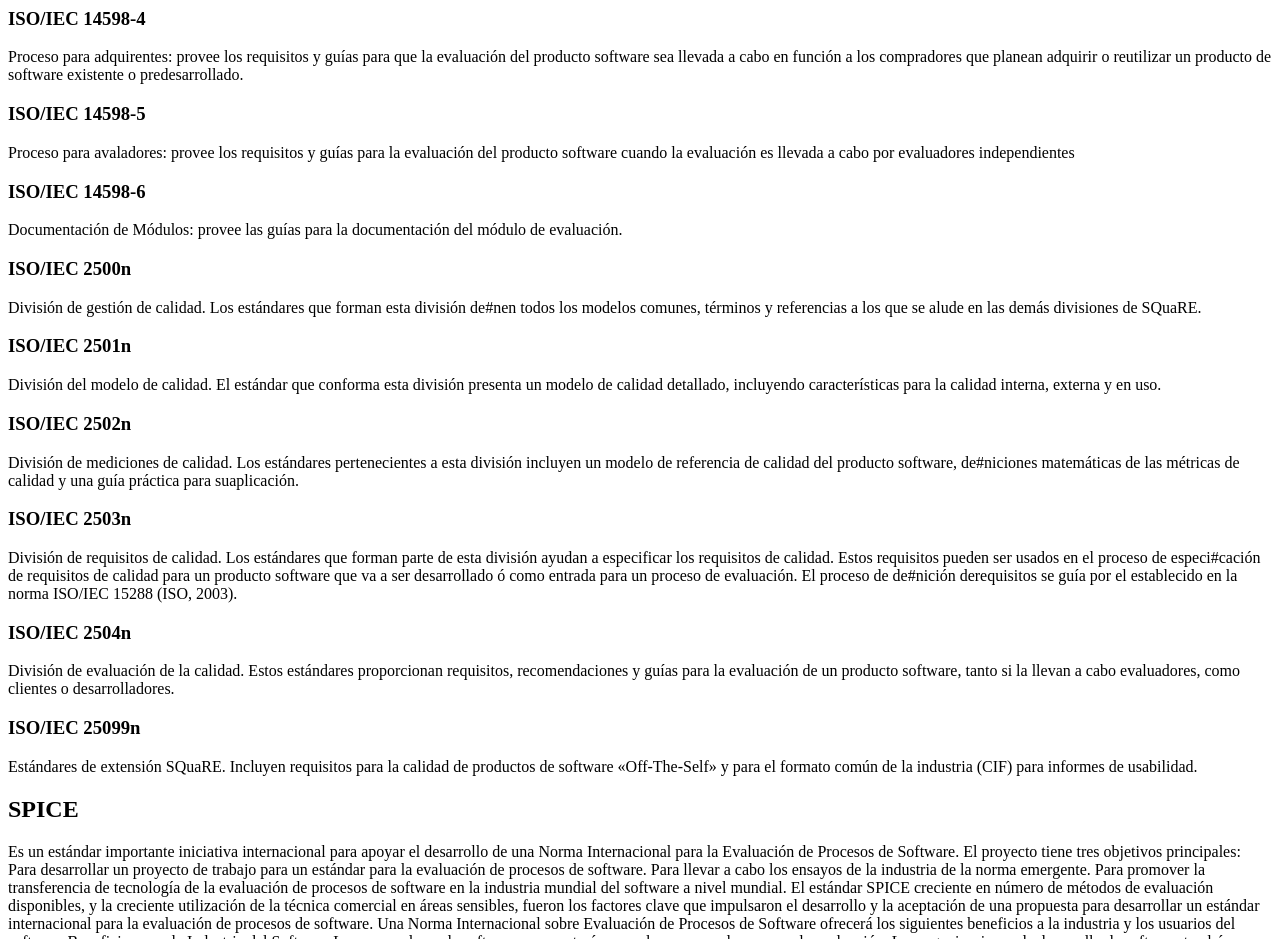
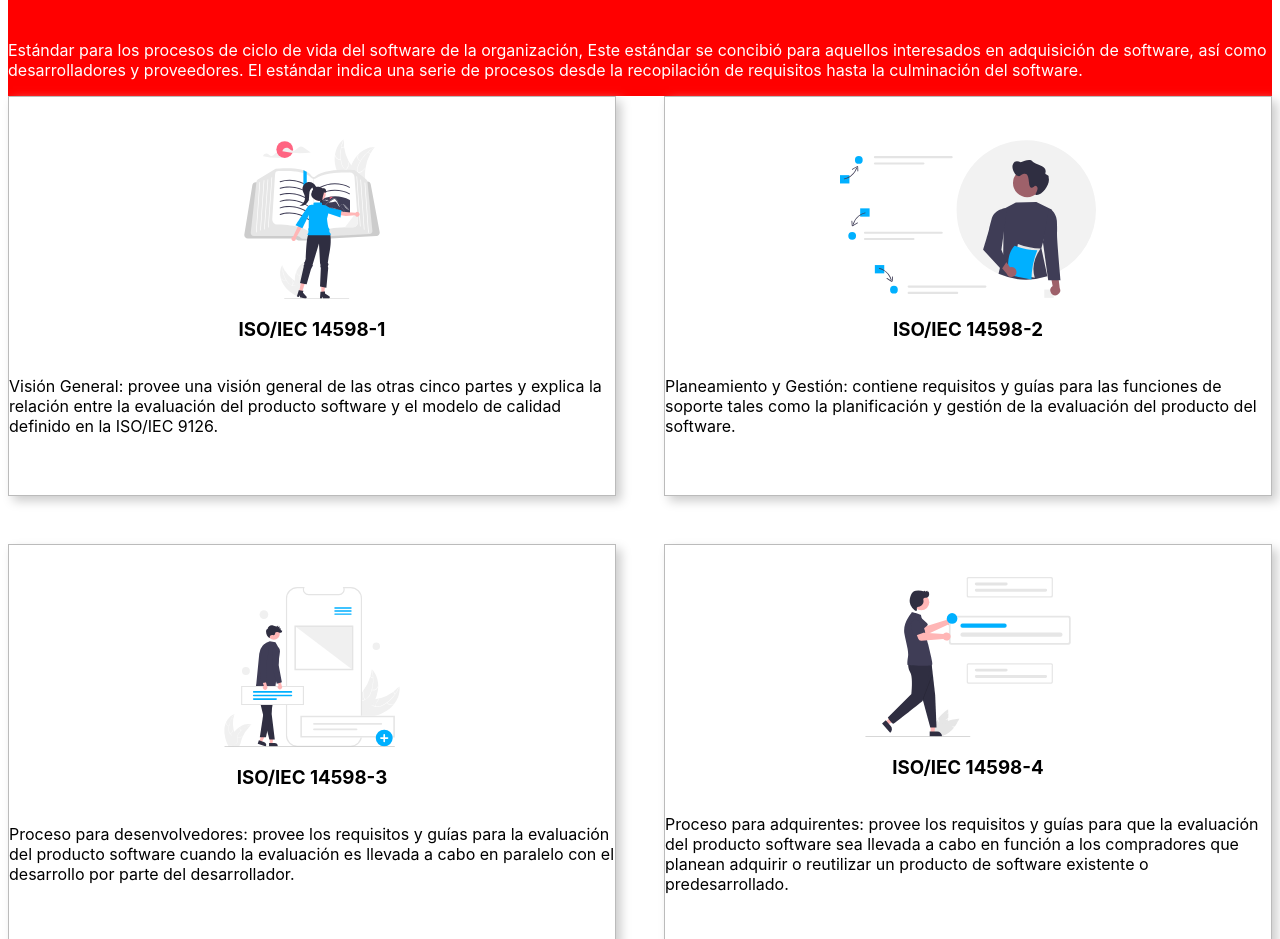
Before and after one commit to KlevermanSalazar/Modelos-Calidad, a plain HTML site: page index.html in a window 1280 px wide. Shown: the part 627-1566 px from the top of the page. Drawn offline with Linux system fonts and the light colour scheme.

Commit message:
Added styles in the introduction,norms,type-norms

```diff
--- a/index.html
+++ b/index.html
@@ -4,6 +4,7 @@
     <meta charset="UTF-8">
     <meta http-equiv="X-UA-Compatible" content="IE=edge">
     <meta name="viewport" content="width=device-width, initial-scale=1.0">
+    <link rel="stylesheet" href="../static/css/style.css">
     <title>Modelos Calidad</title>
 </head>
 <body>
@@ -17,58 +18,74 @@
             </ul>
         </nav>
     </header>
-    <article>
+    <article class="introduction">
         <h2>Introduccion</h1>
         <p>Los estándares de calidad de software hacen parte de la ingeniería de software, utilización de estándares y metodologías para	P el diseño, programación, prueba y análisis del software desarrollado, con el objetivo de ofrecer una mayor confiabilidad, mantenibilidad en concordancia con los requisitos exigidos, con esto se eleva la productividad y el control en la calidad de software, parte de la gestión de la calidad se establecen a mejorar su eficacia y eficiencia.En un escenario en el que los sistemas de software se desarrollan y construyen por terceros proveedores, el contratante del servicio, como primer receptor del mismo, en muchos casos debe confiar en el buen hacer del proveedor seleccionado, especialmente si nos dispone de los medios apropiados para auditar la entrega y en su caso argumentar defectos en el proceso de desarrollo En general, una vez validado que el sistema responde a los principales requisitos funcionales especificados, el usuario realizará las pruebas de aceptación, corrigiendo los errores encontrados y tas pasándose al fin del entorno de producción. Sin embargo, en muy pocas ocasiones se validan de manera rigurosa los requisitos funcionales y los no funcionales, o se ejecutan validaciones que aseguren que el sistema es lo suficientemente robusto y estable como para pasar a un entorno productivo con las garantías adecuadas</p>
     </article>
-    <section>
+    <article class="norms">
         <h2>Normas ISO</h2>
         <p>Estándar para los procesos de ciclo de vida del software de la organización, Este estándar se concibió para aquellos interesados en adquisición de software, así como desarrolladores y proveedores. El estándar indica una serie de procesos desde la recopilación de requisitos hasta la culminación del software.</p>
-        <div>
+    </article>
+    <section class="type-norms">
+        <div class="type__iso type__iso-1">
+            <img src="../static/images/iso-14598-1.svg" alt="" class="norms-image" lazy="loading">
             <h3>ISO/IEC 14598-1</h3>
             <p>Visión General: provee una visión general de las otras cinco partes y explica la relación entre la evaluación del producto software y el modelo de calidad definido en la ISO/IEC 9126.</p>
         </div>
-        <div>
+        <div class=" type__iso type__iso-2">
+            <img src="../static/images/iso-14598-2.svg" alt="" class="norms-image" lazy="loading">
             <h3>ISO/IEC 14598-2</h3>
             <p>Planeamiento y Gestión: contiene requisitos y guías para las funciones de soporte tales como la planificación y gestión de la evaluación del producto del software.</p>
         </div>
-        <div>
+        <div class="type__iso type__iso-3">
+            <img src="../static/images/iso-14598-3.svg" alt="" class="norms-image" lazy="loading">
             <h3>ISO/IEC 14598-3</h3>
             <p> Proceso para desenvolvedores: provee los requisitos y guías para la evaluación del producto software cuando la evaluación es llevada a cabo en paralelo con el desarrollo por parte del desarrollador.</p>
         </div>
-        <div>
+        <div class="type__iso type__iso-4">
+            <img src="../static/images/iso-14598-4.svg" alt="" class="norms-image" lazy="loading">
             <h3>ISO/IEC 14598-4</h3>
             <p>Proceso para adquirentes: provee los requisitos y guías para que la evaluación del producto software sea llevada a cabo en función a los compradores que planean adquirir o reutilizar un producto de software existente o predesarrollado.</p>
         </div>
-        <div>
+        <div class="type__iso type__iso-5">
+            <img src="../static/images/iso-14598-5.svg" alt="" class="norms-image" lazy="loading">
             <h3>ISO/IEC 14598-5</h3>
             <p>Proceso para avaladores: provee los requisitos y guías para la evaluación del producto software cuando la evaluación es llevada a cabo por evaluadores independientes</p>
         </div>
-        <div>
+        <div class="type__iso type__iso-6">
+            <img src="../static/images/iso-14598-6.svg" alt="" class="norms-image" lazy="loading">
             <h3>ISO/IEC 14598-6</h3>
             <p>Documentación de Módulos: provee las guías para la documentación del módulo de evaluación.</p>
         </div>
-        <div>
+        <hr class="line-iso">
+        <!--Other types norms ISO-->
+        <div class="type__iso type__iso-2500n" >
+            <img src="../static/images/ISO-IEC 2500n.svg" alt="" class="norms-image" lazy="loading">
             <h3>ISO/IEC 2500n</h3>
             <p>División de gestión de calidad. Los estándares que forman esta división de#nen todos los modelos comunes, términos y referencias a los que se alude en las demás divisiones de SQuaRE.</p>
         </div>
-        <div>
+        <div class="type__iso type__iso-2501n">
+            <img src="../static/images/ISO-IEC 2501n.svg" alt="" class="norms-image" lazy="loading">
             <h3>ISO/IEC 2501n</h3>
             <p>División del modelo de calidad. El estándar que conforma esta división presenta un modelo de calidad detallado, incluyendo características para la calidad interna, externa y en uso.</p>
         </div>
-        <div>
+        <div class="type__iso type__iso-2502n">
+            <img src="../static/images/ISO-IEC 2502n.svg" alt="" class="norms-image" lazy="loading">
             <h3>ISO/IEC 2502n</h3>
             <p>División de mediciones de calidad. Los estándares pertenecientes a esta división incluyen un modelo de referencia de calidad del producto software, de#niciones matemáticas de las métricas de calidad y una guía práctica para suaplicación.</p>
         </div>
-        <div>
+        <div class="type__iso type__iso-2503n">
+            <img src="../static/images/ISO-IEC 2503n.svg" alt="" class="norms-image" lazy="loading">
             <h3>ISO/IEC 2503n</h3>
-           <p>División de requisitos de calidad. Los estándares que forman parte de esta división ayudan a especificar los requisitos de calidad. Estos requisitos pueden ser usados en el proceso de especi#cación de requisitos de calidad para un producto software que va a ser desarrollado ó como entrada para un proceso de evaluación. El proceso de de#nición derequisitos se guía por el establecido en la norma ISO/IEC 15288 (ISO, 2003).</p>
+            <p>División de requisitos de calidad. Los estándares que forman parte de esta división ayudan a especificar los requisitos de calidad. Estos requisitos pueden ser usados en el proceso de especi#cación de requisitos de calidad para un producto software que va a ser desarrollado ó como entrada para un proceso de evaluación. El proceso de de#nición derequisitos se guía por el establecido en la norma ISO/IEC 15288 (ISO, 2003).</p>
         </div>
-        <div>
+        <div class="type__iso type__iso-2504n">
+            <img src="../static/images/ISO-IEC 2504n.svg" alt="" class="norms-image" lazy="loading">
             <h3>ISO/IEC 2504n</h3>
             <p>División de evaluación de la calidad. Estos estándares proporcionan requisitos, recomendaciones y guías para la evaluación de un producto software, tanto si la llevan a cabo evaluadores, como clientes o desarrolladores.</p>
         </div>
-        <div>
+        <div class="type__iso type__iso-25099n">
+            <img src="../static/images/ISO-IEC 25099n.svg" alt="" class="norms-image" lazy="loading">
             <h3>ISO/IEC 25099n</h3>
             <p>Estándares de extensión SQuaRE. Incluyen requisitos para la calidad de productos de software «Off-The-Self» y para el formato común de la industria (CIF) para informes de usabilidad.</p>
         </div>
--- a/static/css/style.css
+++ b/static/css/style.css
@@ -0,0 +1,114 @@
+*{
+    box-sizing: border-box;
+    font-family: -apple-system, BlinkMacSystemFont, 'Segoe UI', Roboto, Oxygen, Ubuntu, Cantarell, 'Open Sans', 'Helvetica Neue', sans-serif;
+}
+/*================================INTRODUCTION====================================*/
+.introduction{
+    height: 50vh;
+    background-color: blue;
+    display: flex;
+    flex-direction: column;
+    align-items: center;
+}
+.introduction h2{
+    color: #fff;
+    font-size: 3rem;
+}
+.introduction p{
+    height: 20vh;
+    width: 70vw;
+    color: #fff;
+    overflow: auto;
+}
+/*====================================NORMS=============================================*/
+.norms{
+    background-color: red;
+    display: flex;
+    flex-direction:column ;
+    align-items: center;
+}
+.norms h2{
+    color: #fff;
+    font-size: 3rem;
+}
+.norms p{
+    color: #fff;
+}
+/*===================================TYPES NORMS========================================*/
+.type-norms{
+    display: grid;
+    grid-template-columns: repeat(2,1fr);
+    grid-template-rows: repeat(7,25rem);
+    grid-gap: 3rem;
+}
+.norms-image{
+    height: 20vh;
+    width: 20vw;
+}
+.type__iso{
+    border: 1px solid #bbb;
+    box-shadow: 5px 5px 10px #ccc;
+    display: flex;
+    justify-content: center;
+    align-items: center;
+    flex-direction: column;
+    transition: .6s;
+}
+.type__iso:hover{
+    transform: scale(1.1);
+}
+.type__iso-1{
+    grid-column: 1/2;
+    grid-row: 1/2;
+}
+.type__iso-2{
+    grid-column: 2/3;
+    grid-row: 1/2;
+}
+.type__iso-3{
+    grid-column: 1/2;
+    grid-row: 2/3;
+}
+.type__iso-4{
+    grid-column: 2/3;
+    grid-row: 2/3;
+}
+.type__iso-5{
+    grid-column: 1/2;
+    grid-row: 3/4;
+}
+.type__iso-6{
+    grid-column: 2/3;
+    grid-row: 3/4;
+}
+.line-iso{
+    background-color: red;
+    grid-column: 1/3;
+    grid-row: 4/5;
+    height: 5vh;
+    width: 97vw;
+}
+.type__iso-2500n{
+    grid-column: 1/2;
+    grid-row: 5/6;
+}
+.type__iso-2501n{
+    grid-column: 2/3;
+    grid-row: 5/6;
+}
+.type__iso-2502n{
+    grid-column: 1/2;
+    grid-row:6/7;
+}
+.type__iso-2503n{
+    grid-column: 2/3;
+    grid-row: 6/7;
+}
+.type__iso-2504n{
+    grid-column: 1/2;
+    grid-row:7/8;
+}
+.type__iso-25099n{
+    grid-column: 2/3;
+    grid-row: 7/8;
+}
```
